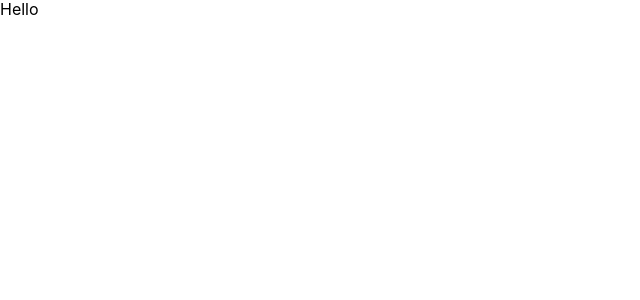
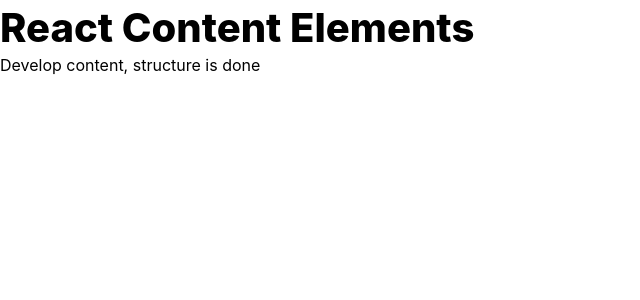
Before and after one commit to pkuznetsovdev/rce, a React (Create React App) app: page / in a window 1280 px wide. Shown: the top 300 px of the page, without its empty margins (0-640 px from the left). Built offline with nearby package versions, Linux system fonts and the light colour scheme.

Commit message:
refactor: default tag by type, add `getType` function

```diff
--- a/src/App.tsx
+++ b/src/App.tsx
@@ -1,11 +1,9 @@
 import React from 'react';
-import { ContentElements } from './content-elements';
+import IndexPage from './pages';
 
 function App() {
   return (
-    <div className="App">
-      <ContentElements.Text tag="h1">Hello</ContentElements.Text>
-    </div>
+    <IndexPage/>
   );
 }
 
--- a/src/content-elements/content-element-templates/content-element-block/types.ts
+++ b/src/content-elements/content-element-templates/content-element-block/types.ts
@@ -10,7 +10,7 @@
   },
   types: ['banner', 'section', 'container', 'page'],
   tags: ['div', 'section', 'article'],
-  modifiers: [],
+  modifiers: ['1'],
 } as const;
 
 export type ContentElementBlock = typeof CONTENT_ELEMENT_BLOCK;
--- a/src/content-elements/content-element-templates/content-element-image/types.ts
+++ b/src/content-elements/content-element-templates/content-element-image/types.ts
@@ -1,4 +1,4 @@
-import { WithContentElementBaseModifier } from '../../types';
+import { WithContentElementBaseModifier } from 'src/content-elements/types';
 
 export const CONTENT_ELEMENT_IMAGE = {
   _elementName: 'image',
@@ -7,7 +7,7 @@
   },
   types: [],
   tags: ['img'],
-  modifiers: [],
+  modifiers: ['1'],
 } as const;
 
 type ContentElementImage = typeof CONTENT_ELEMENT_IMAGE;
--- a/src/content-elements/content-element-templates/content-element-text/content-element-text.tsx
+++ b/src/content-elements/content-element-templates/content-element-text/content-element-text.tsx
@@ -9,6 +9,7 @@
   type,
   ...props
 }: ContentElementTextProps) => {
+  console.log(props)
   return (
     // TODO: fix ContentElementTag type
     // @ts-ignore-next-line
--- a/src/content-elements/content-element/constants.ts
+++ b/src/content-elements/content-element/constants.ts
@@ -19,7 +19,7 @@
   },
   types: [],
   tags: ['svg'],
-  modifiers: [],
+  modifiers: ['1'],
 } as const;
 
 export const CONTENT_ELEMENT_BUTTON = {
@@ -39,7 +39,7 @@
   },
   types: ['button'],
   tags: ['a', 'button'],
-  modifiers: [],
+  modifiers: ['1'],
 } as const;
 
 export const CONTENT_ELEMENT_DIVIDER = {
@@ -49,7 +49,7 @@
   },
   types: [],
   tags: ['hr'],
-  modifiers: [],
+  modifiers: ['1'],
 } as const;
 
 export const CONTENT_ELEMENTS_BY_NAME = {
--- a/src/content-elements/content-element/content-element.tsx
+++ b/src/content-elements/content-element/content-element.tsx
@@ -1,5 +1,6 @@
-import { getContentElementByName } from './utils';
+import { getContentElementByName, MockedContentElement } from './utils';
 import 'src/content-elements/styles/index.scss';
+import React from "react";
 
 // TODO: add dynamic generation
 export const ContentElement = {
@@ -8,4 +9,6 @@
   Block: getContentElementByName('block'),
   List: getContentElementByName('list'),
   Condition: getContentElementByName('condition'),
+  //
+  Page: MockedContentElement,
 };
--- a/src/content-elements/content-element/hoc.tsx
+++ b/src/content-elements/content-element/hoc.tsx
@@ -15,7 +15,8 @@
   Name extends ContentElementName
 >(ContentElementTemplate: ContentElementTemplatesMap<Name>) {
   return (name: Name, contentElementProps: ContentElementProps<Name>) => {
-    const { content, ...restContentElementProps } = contentElementProps;
+    // extract content element config props(f.e. 'modifiers')
+    const { modifiers, ...restContentElementProps } = contentElementProps;
 
     const contentElementTemplateProps = {
       ...restContentElementProps,
@@ -44,7 +45,7 @@
     if (rawContentToRender) {
       return <>{rawContentToRender}</>;
     }
-
+    console.log(contentElementTemplateProps)
     return (
       // TODO: WTF??
       // eslint-disable-next-line @typescript-eslint/ban-ts-comment
--- a/src/content-elements/content-element/types.ts
+++ b/src/content-elements/content-element/types.ts
@@ -7,7 +7,7 @@
   CONTENT_ELEMENT_TEMPLATES_BY_NAME,
 } from './constants';
 import type { WithContentElementBaseModifier } from '../types';
-import type { RawContent } from 'src/shared';
+import type { ExtendsString, RawContent } from 'src/shared';
 
 import type { ContentElementImageProps } from '../content-element-templates/content-element-image';
 import type { ContentElementBlockProps } from '../content-element-templates/content-element-block';
@@ -44,7 +44,7 @@
 
 type ContentElementConditionProps = {
   type: never;
-  modifiers: [];
+  modifiers: never;
   tag: never;
 };
 
@@ -77,7 +77,7 @@
   ContentElementsByName[ContentElementName]['type'];
 export type ContentElementModifiers = Exclude<
   ContentElementsByName[ContentElementName]['modifiers'],
-  'undefined'
+  undefined | never
 >;
 
 export type ContentElementMap<T extends ContentElementName> =
--- a/src/content-elements/content-element/utils.tsx
+++ b/src/content-elements/content-element/utils.tsx
@@ -17,11 +17,10 @@
 export function getContentElementRawContent<
   ElementName extends ContentElementName
 >(name: ElementName, { contentElementProps }: ElementPropsByName<ElementName>) {
-  const { content, ...restProps } = contentElementProps;
+  /** *restProps - props for content element with extracted children property */
+  const { content, children, ...restProps } = contentElementProps;
 
   if (!content || !content.length) {
-    // TODO: WTF?
-    // @ts-ignore-next-line
     return undefined;
   }
 
@@ -57,7 +56,7 @@
 }
 
 type ElementPropsByName<Name extends ContentElementName> = {
-  contentElementProps: ContentElementProps<Name>;
+  contentElementProps: React.PropsWithChildren<ContentElementProps<Name>>;
 };
 
 export function getBaseContentElementClassName<Name extends ContentElementName>(
@@ -70,8 +69,6 @@
 }
 
 function getModifierClassName(
-  // TODO fix: WTF?
-  // @ts-ignore-next-line
   modifier: ContentElementModifiers[number]
 ) {
   return `${BASE_CLASSNAME}--${modifier}`;
@@ -101,14 +98,34 @@
   );
 }
 
+function getType<Name extends ContentElementName>(name: Name, { modifiers }: ElementPropsByName<Name>['contentElementProps'] ) {
+  if (!modifiers || !modifiers.length) {
+    return;
+  }
+
+  if (name === 'text') {
+    if (modifiers.includes('header')) {
+      return 'header'
+    }
+
+    if (modifiers.includes('subheader')) {
+      return 'subheader'
+    }
+  }
+
+}
+
 export function getContentElementTag<Name extends ContentElementName>(
   name: Name,
   { contentElementProps }: ElementPropsByName<Name>
 ) {
-  const { type, tag } = contentElementProps;
+  /** @var typeByProps - redundant, should be applied by modifiers */
+  const { tag } = contentElementProps;
   if (tag && checkIsTagValidByName(tag, name)) {
     return contentElementProps.tag;
   }
+
+  const type = getType(name, contentElementProps);
 
   return (type && getDefaultTagByType(type)) || getDefaultTagByName(name);
 }
@@ -116,8 +133,9 @@
 const TYPES_BY_DEFAULT_TAG = {
   h1: new Set(['header']),
   h2: new Set(['title', 'section-title']),
-  h3: new Set(['subheader', 'subtitle']),
+  h3: new Set(['subtitle']),
   h4: new Set(['text-title']),
+  h5: new Set(['subheader']),
   section: new Set(['section']),
 } as const;
 
@@ -167,3 +185,5 @@
     modifiers,
   };
 }
+
+export const MockedContentElement = (props: { children?: JSX.Element | JSX.Element[] }) => <>{props.children}</> || null;
--- /dev/null
+++ b/src/pages/index.tsx
@@ -0,0 +1,13 @@
+import React from 'react';
+import { ContentElements } from "../content-elements";
+
+const Index = () => {
+  return (
+    <ContentElements.Page>
+      <ContentElements.Text modifiers={['header']}>React Content Elements</ContentElements.Text>
+      <ContentElements.Text modifiers={['subheader']}>Develop content, structure is done</ContentElements.Text>
+    </ContentElements.Page>
+  );
+};
+
+export default Index;
--- a/src/shared/types/helpers.ts
+++ b/src/shared/types/helpers.ts
@@ -2,6 +2,6 @@
 
 export type FCWithChildren<T> = FC<PropsWithChildren<T>>;
 
-export type ExtendsString<T extends string> = T | Omit<string, T>;
+export type ExtendsString<T extends string | null = null> = T extends string ? Omit<string, T> : string;
 
 export type RawContent = string;
```
